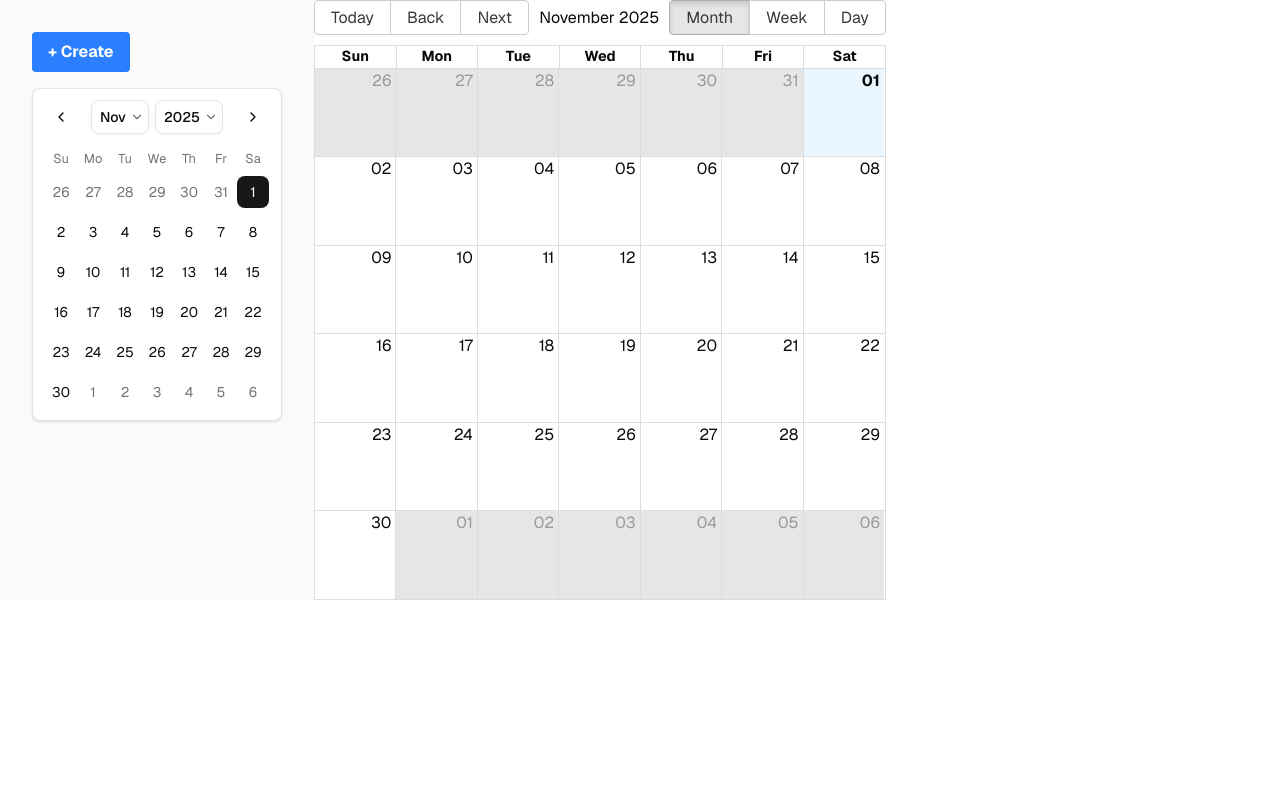
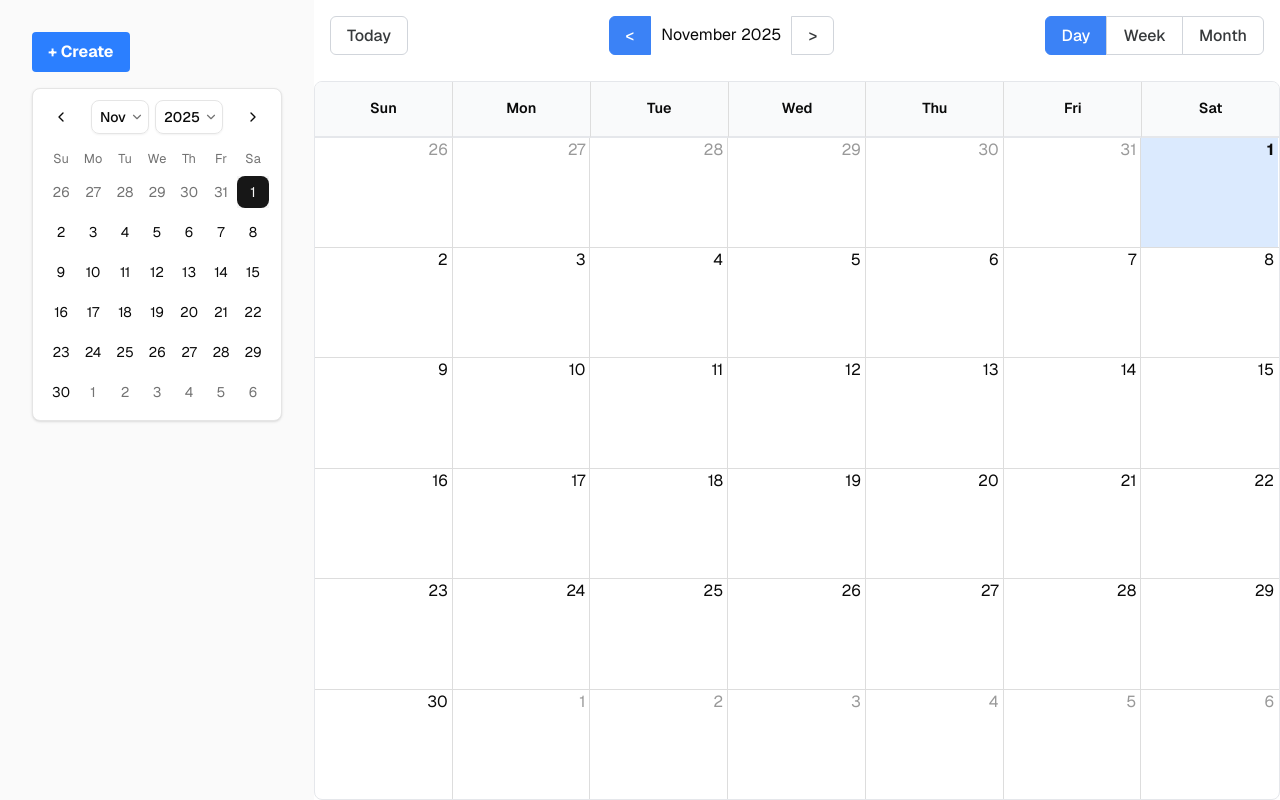
Before and after one commit to xiec1377/my-calendar-app, a Next.js app: page / in a window 1280 px wide. Built offline with nearby package versions, Linux system fonts and the light colour scheme.

Commit message:
style: custom calendar size

```diff
--- a/app/page.tsx
+++ b/app/page.tsx
@@ -1,7 +1,7 @@
 "use client";
 
 import { useState } from "react";
-import { Calendar as SmallCalendar} from "@/components/ui/calendar";
+import { Calendar as SmallCalendar } from "@/components/ui/calendar";
 import {
   Dialog,
   DialogClose,
@@ -26,13 +26,37 @@ import { format } from "date-fns";
 import { Calendar, momentLocalizer } from "react-big-calendar";
 import moment from "moment";
 import "react-big-calendar/lib/css/react-big-calendar.css";
+import "../styles/calendar.css";
+
+const CustomToolbar = ({ label, onNavigate, onView }) => {
+  return (
+    <div className="rbc-toolbar flex w-full px-4">
+      <button onClick={() => onNavigate("TODAY")}>Today</button>
+      <div className="rbc-btn-group">
+        <button onClick={() => onNavigate("PREV")}>{"<"}</button>
+        <span className="rbc-toolbar-label">{label}</span>
+        <button onClick={() => onNavigate("NEXT")}>{">"}</button>
+      </div>
+      <div className="rbc-btn-group flex gap-2">
+        <button onClick={() => onView("day")}>Day</button>
+        <button onClick={() => onView("week")}>Week</button>
+        <button onClick={() => onView("month")}>Month</button>
+      </div>
+    </div>
+  );
+};
 
 export default function Home() {
   const [date, setDate] = useState<Date | undefined>(new Date());
   const localizer = momentLocalizer(moment);
+  const formats = {
+    dateFormat: "D", // Single digit day (1, 2, 3... instead of 01, 02, 03)
+    dayFormat: "ddd D", // Mon 1, Tue 2, etc.
+    monthHeaderFormat: "MMMM YYYY", // November 2025
+  };
   return (
     // max-w-3xl
-    <div className="flex w-full items-start justify-center bg-zinc-50 font-sans dark:bg-black">
+    <div className="flex w-full h-screen items-start justify-center bg-zinc-50 font-sans dark:bg-black">
       <div className="flex h-full flex-col gap-4 p-8">
         {/* <Button variant="outline">+ Create</Button> */}
         <Dialog>
@@ -128,7 +152,7 @@ export default function Home() {
         </div> */}
       </div>
       <main className="flex w-full flex-row items-center justify-between bg-white dark:bg-black sm:items-start">
-        <div style={{ height: "600px" }}>
+        <div style={{ height: "100vh", width: "100%" }}>
           <Calendar
             localizer={localizer}
             // events={events}
@@ -136,6 +160,10 @@ export default function Home() {
             endAccessor="end"
             views={["month", "week", "day"]}
             defaultView="month"
+            formats={formats}
+            components={{
+              toolbar: CustomToolbar,
+            }}
           />
         </div>
       </main>
--- a/package.json
+++ b/package.json
@@ -26,11 +26,12 @@
   },
   "devDependencies": {
     "@tailwindcss/postcss": "^4",
-    "@types/node": "^20",
+    "@types/node": "^20.19.24",
     "@types/react": "^19",
     "@types/react-dom": "^19",
     "eslint": "^9",
     "eslint-config-next": "16.0.1",
+    "sass": "^1.93.3",
     "tailwindcss": "^4",
     "tw-animate-css": "^1.4.0",
     "typescript": "^5"
--- /dev/null
+++ b/styles/calendar.css
@@ -0,0 +1,116 @@
+/* styles/calendar.css */
+
+/* Override default styles */
+.rbc-calendar {
+  /* font-family: Geist, "Geist Fallback";  */
+  font-family: inherit;
+  background: white;
+  border-radius: 0.5rem;
+}
+
+/* Header */
+.rbc-header {
+  padding: 1rem;
+  font-weight: 600;
+  background: #f9fafb;
+  border-bottom: 2px solid #e5e7eb;
+}
+
+/* Toolbar */
+.rbc-toolbar {
+  justify-content: space-between !important;
+  padding: 1rem;
+  gap: 1rem;
+  flex-wrap: wrap;
+}
+
+.rbc-toolbar button {
+  padding: 0.5rem 1rem;
+  border: 1px solid #d1d5db;
+  border-radius: 0.375rem;
+  background: white;
+  font-weight: 500;
+  transition: all 0.2s;
+}
+
+.rbc-toolbar button:hover {
+  background: #f3f4f6;
+  border-color: #9ca3af;
+}
+
+.rbc-toolbar button.rbc-active {
+  background: #3b82f6;
+  color: white;
+  border-color: #3b82f6;
+}
+
+/* Today button */
+.rbc-btn-group button:first-child {
+  background: #3b82f6;
+  color: white;
+  border-color: #3b82f6;
+}
+
+/* Events */
+.rbc-event {
+  background: #3b82f6;
+  border-radius: 0.25rem;
+  padding: 0.25rem 0.5rem;
+  border: none;
+}
+
+.rbc-event:hover {
+  background: #2563eb;
+}
+
+.rbc-event-label {
+  font-size: 0.75rem;
+}
+
+.rbc-event-content {
+  font-size: 0.875rem;
+}
+
+/* Today highlight */
+.rbc-today {
+  background-color: #dbeafe !important;
+}
+
+/* Time slots */
+.rbc-time-slot {
+  border-top: 1px solid #f3f4f6;
+}
+
+.rbc-current-time-indicator {
+  background-color: #ef4444;
+  height: 2px;
+}
+
+/* Month view cells */
+.rbc-month-view {
+  border: 1px solid #e5e7eb;
+  border-radius: 0.5rem;
+  overflow: hidden;
+}
+
+.rbc-day-bg:hover {
+  background: #f9fafb;
+}
+
+/* Week/Day view */
+.rbc-time-view {
+  border: 1px solid #e5e7eb;
+  border-radius: 0.5rem;
+}
+
+.rbc-time-header-content {
+  border-left: 1px solid #e5e7eb;
+}
+
+.rbc-time-content {
+  border-top: 2px solid #e5e7eb;
+}
+
+.rbc-off-range-bg {
+  background-color: unset !important;
+}
```
Also changed, not shown: 1 other file (tests, documents, lock files or other folders).
